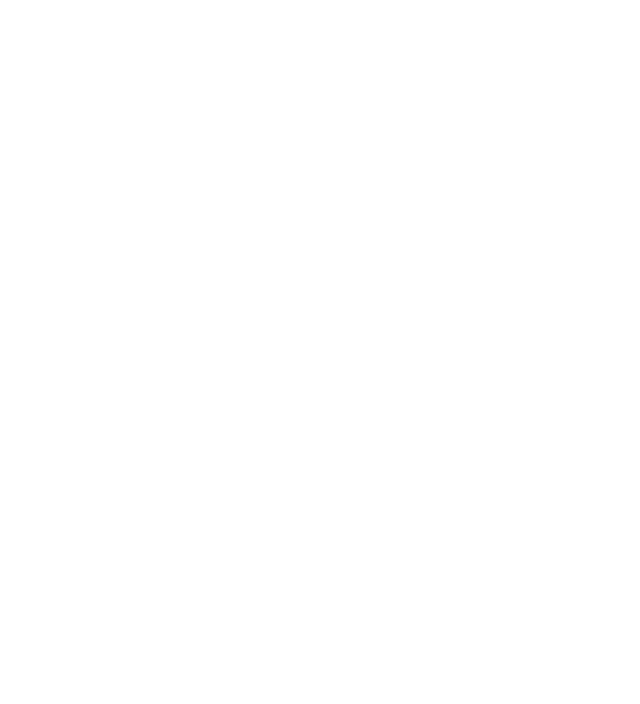
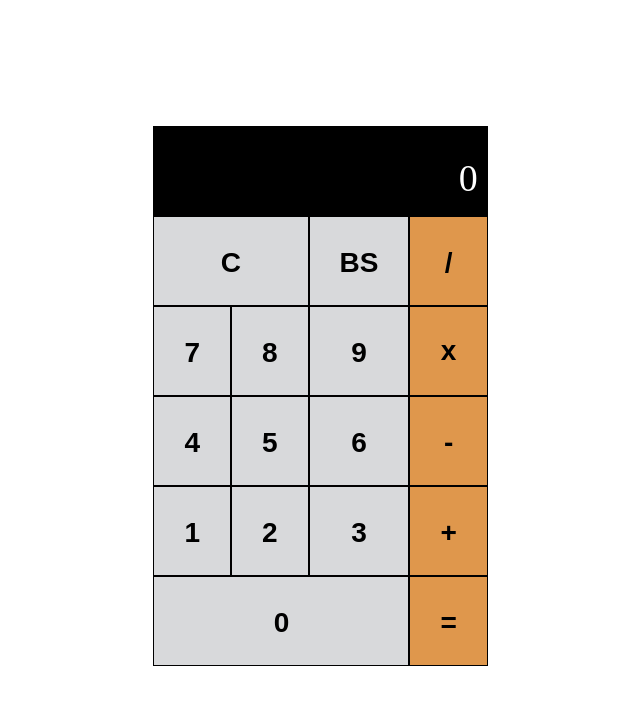
Before and after one commit to Spawn9986/Calculator, a plain HTML site: page index.html in a window 1280 px wide. Shown: the whole page, without its empty margins (375-1015 px from the left). Drawn offline with Linux system fonts and the light colour scheme.

Commit message:
basic static look complete

```diff
--- a/index.html
+++ b/index.html
@@ -7,5 +7,32 @@
     <script src="app.js" defer></script>
     <title>Calculator App</title>
   </head>
-  <body></body>
+  <body>
+    <div class="calculator">
+      <!-- Row 1 -->
+      <div class="output">0</div>
+      <!-- Row 2 -->
+      <button class="clear border">C</button>
+      <button class="backspace border">BS</button>
+      <button class="divide border">/</button>
+      <!-- Row 3 -->
+      <button class="seven border">7</button>
+      <button class="eight border">8</button>
+      <button class="nine border">9</button>
+      <button class="multiply border">x</button>
+      <!-- Row 4 -->
+      <button class="four border">4</button>
+      <button class="five border">5</button>
+      <button class="six border">6</button>
+      <button class="subtract border">-</button>
+      <!-- Row 5 -->
+      <button class="one border">1</button>
+      <button class="two border">2</button>
+      <button class="three border">3</button>
+      <button class="add border">+</button>
+      <!-- Row 6 -->
+      <button class="zero border">0</button>
+      <button class="equal border">=</button>
+    </div>
+  </body>
 </html>
--- a/styles.css
+++ b/styles.css
@@ -0,0 +1,132 @@
+* {
+  box-sizing: border-box;
+}
+
+body {
+  width: 19%;
+  max-width: 700px;
+  margin: 6em auto;
+}
+
+button {
+  text-align: center;
+  padding: 30px;
+  font-size: 28px;
+  font-weight: bold;
+  color: black;
+}
+
+div:nth-child(1) {
+  text-align: end;
+  color: white;
+  font-size: 38px;
+  padding: 30px 10px;
+}
+
+.border {
+  border: 1px solid black;
+}
+
+.calculator {
+  display: grid;
+  grid-template-areas:
+    "output output output output"
+    "clear clear backspace divide"
+    "seven eight nine multiply"
+    "four five six subtract"
+    "one two three add"
+    "zero zero zero equal";
+  grid-template-columns: 1fr 1fr 1fr 1fr;
+  grid-template-rows: 90px 90px 90px 90px 90px 90px;
+}
+
+.output {
+  grid-area: output;
+  background-color: black;
+}
+
+.clear {
+  grid-area: clear;
+  background-color: #d8d9db;
+}
+
+.backspace {
+  grid-area: backspace;
+  background-color: #d8d9db;
+}
+
+.divide {
+  grid-area: divide;
+  background-color: #df974c;
+}
+
+.multiply {
+  grid-area: multiply;
+  background-color: #df974c;
+  padding: 10px;
+}
+
+.subtract {
+  grid-area: subtract;
+  background-color: #df974c;
+}
+
+.add {
+  grid-area: add;
+  background-color: #df974c;
+}
+
+.equal {
+  grid-area: equal;
+  background-color: #df974c;
+}
+
+.zero {
+  grid-area: zero;
+  background-color: #d8d9db;
+}
+
+.one {
+  grid-area: one;
+  background-color: #d8d9db;
+}
+
+.two {
+  grid-area: two;
+  background-color: #d8d9db;
+}
+
+.three {
+  grid-area: three;
+  background-color: #d8d9db;
+}
+
+.four {
+  grid-area: four;
+  background-color: #d8d9db;
+}
+
+.five {
+  grid-area: five;
+  background-color: #d8d9db;
+}
+
+.six {
+  grid-area: six;
+  background-color: #d8d9db;
+}
+
+.seven {
+  grid-area: seven;
+  background-color: #d8d9db;
+}
+
+.eight {
+  grid-area: eight;
+  background-color: #d8d9db;
+}
+
+.nine {
+  grid-area: nine;
+  background-color: #d8d9db;
+}
```
